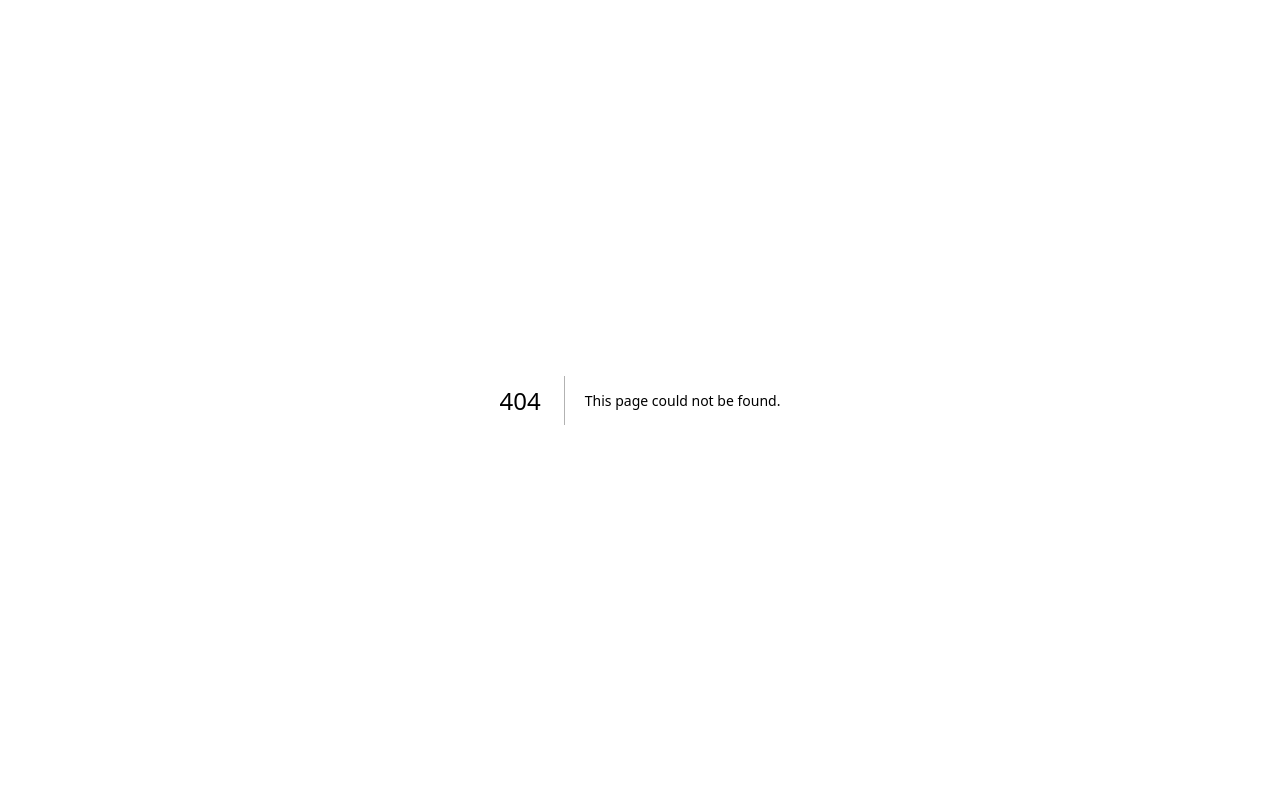
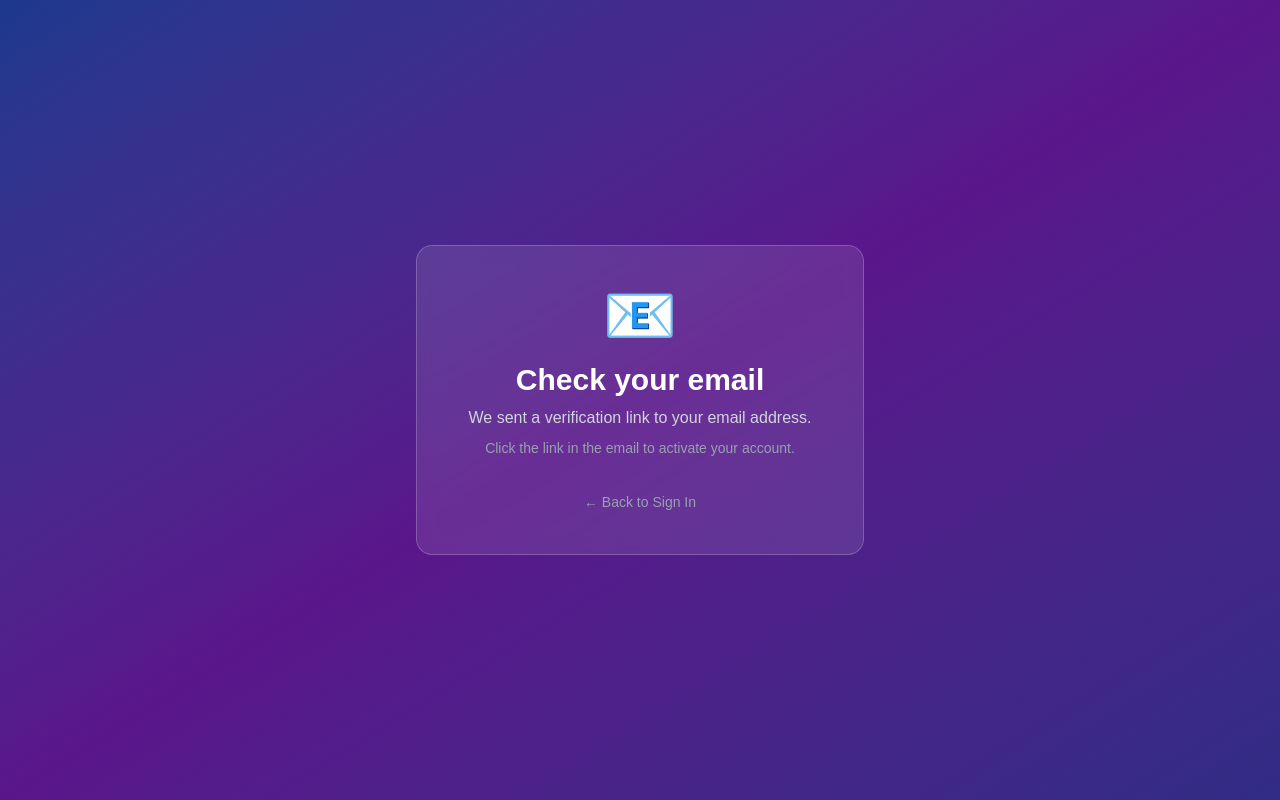
Before and after one commit to Mackintac/Dice-Roll-Duel-v2, a Next.js app in the folder dice-roll-duel-v2/: page /auth/verify in a window 1280 px wide. Before the commit this address had no page. Built offline with nearby package versions, Linux system fonts and the light colour scheme.

Commit message:
add react component for verifying email

```diff
--- /dev/null
+++ b/dice-roll-duel-v2/app/auth/verify/page.tsx
@@ -0,0 +1,80 @@
+'use client';
+
+import { useSearchParams } from 'next/navigation';
+import { Suspense } from 'react';
+import Link from 'next/link';
+
+function VerifyContent() {
+  const searchParams = useSearchParams();
+  const success = searchParams.get('success');
+  const error = searchParams.get('error');
+
+  return (
+    <main className='min-h-screen bg-gradient-to-br from-blue-900 via-purple-900 to-indigo-900 flex items-center justify-center p-4'>
+      <div className='max-w-md w-full mx-auto text-center'>
+        <div className='bg-white/10 backdrop-blur-sm rounded-2xl border border-white/20 p-10'>
+          {success ? (
+            <>
+              <div className='text-6xl mb-4'>✅</div>
+              <h1 className='text-3xl font-bold text-white mb-2'>
+                Email Verified!
+              </h1>
+              <p className='text-gray-300 mb-8'>
+                Your account is now active. You can sign in.
+              </p>
+              <Link
+                href='/auth/signin'
+                className='inline-block bg-yellow-500 hover:bg-yellow-400 text-black font-bold px-8 py-3 rounded-full transition-all duration-200'
+              >
+                Sign In
+              </Link>
+            </>
+          ) : error ? (
+            <>
+              <div className='text-6xl mb-4'>❌</div>
+              <h1 className='text-3xl font-bold text-white mb-2'>
+                Invalid Link
+              </h1>
+              <p className='text-gray-300 mb-8'>
+                This verification link is invalid or has already been used.
+              </p>
+              <Link
+                href='/auth/signin'
+                className='inline-block bg-white/20 hover:bg-white/30 text-white font-semibold px-8 py-3 rounded-full border border-white/30 transition-all duration-200'
+              >
+                Back to Sign In
+              </Link>
+            </>
+          ) : (
+            <>
+              <div className='text-6xl mb-4'>📧</div>
+              <h1 className='text-3xl font-bold text-white mb-2'>
+                Check your email
+              </h1>
+              <p className='text-gray-300 mb-2'>
+                We sent a verification link to your email address.
+              </p>
+              <p className='text-gray-400 text-sm mb-8'>
+                Click the link in the email to activate your account.
+              </p>
+              <Link
+                href='/auth/signin'
+                className='inline-block text-gray-400 hover:text-white text-sm transition-colors'
+              >
+                &larr; Back to Sign In
+              </Link>
+            </>
+          )}
+        </div>
+      </div>
+    </main>
+  );
+}
+
+export default function VerifyPage() {
+  return (
+    <Suspense>
+      <VerifyContent />
+    </Suspense>
+  );
+}
```
